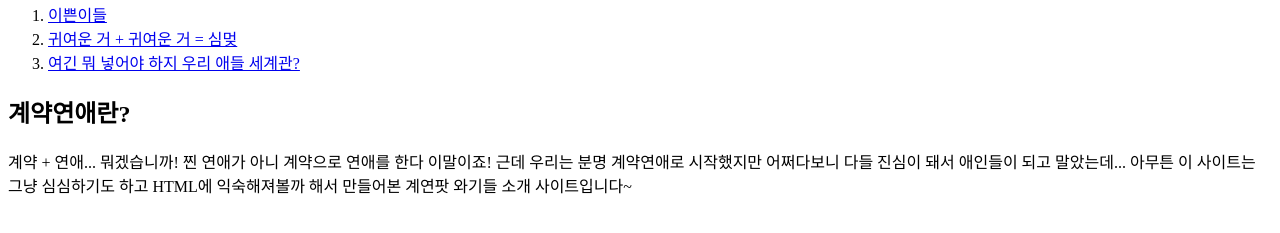
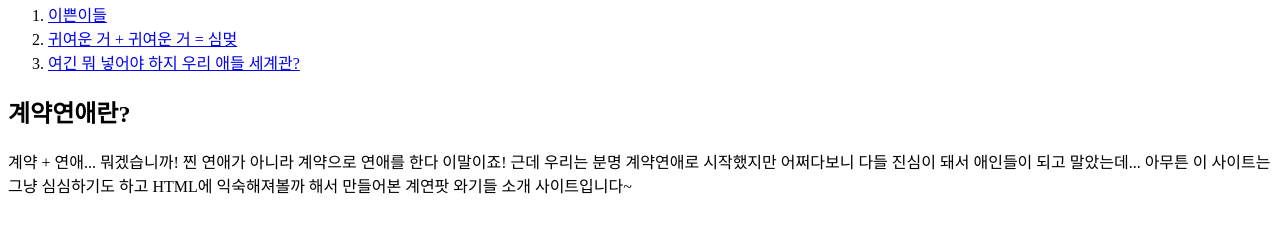
Before and after one commit to KHY-dev/ContractRelationships, a plain HTML site: page index.html in a window 1280 px wide. Shown: the part 87-320 px from the top of the page. Drawn offline with Linux system fonts and the light colour scheme.

Commit message:
Update index.html

```diff
--- a/index.html
+++ b/index.html
@@ -14,7 +14,7 @@
   </ol>
   <h2>계약연애란?</h2>
   <p>
-    계약 + 연애... 뭐겠습니까! 찐 연애가 아니 계약으로 연애를 한다 이말이죠!
+    계약 + 연애... 뭐겠습니까! 찐 연애가 아니라 계약으로 연애를 한다 이말이죠!
     근데 우리는 분명 계약연애로 시작했지만 어쩌다보니 다들 진심이 돼서 애인들이 되고 말았는데...
     아무튼 이 사이트는 그냥 심심하기도 하고 HTML에 익숙해져볼까 해서 만들어본 계연팟 와기들 소개 사이트입니다~
   </p>
```
